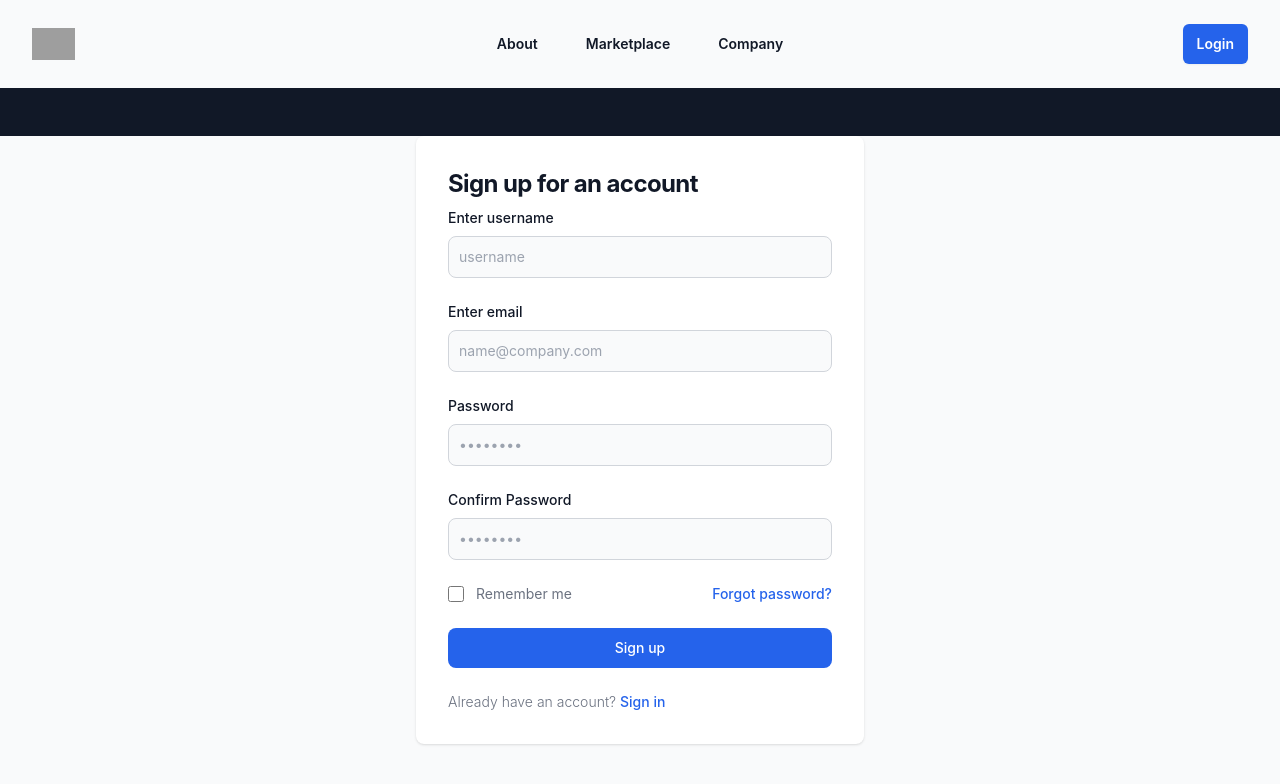
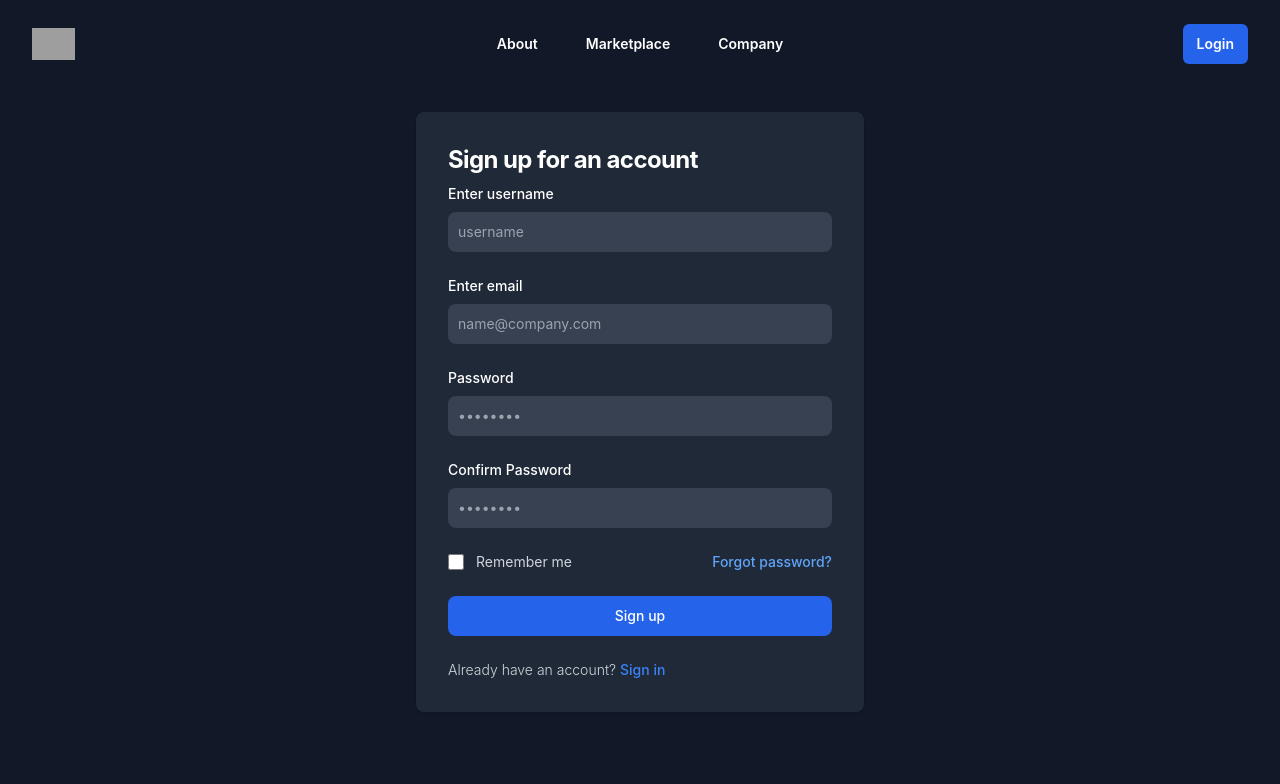
Before and after one commit to sj9102001/online-compiler-frontend, a Next.js app: page /auth/signup in a window 1280 px wide. Shown: the top 784 px of the page. Built offline with nearby package versions, Linux system fonts and the light colour scheme; grey boxes are pictures that could not be loaded.

Commit message:
migrated to dark theme

```diff
--- a/components/Header.tsx
+++ b/components/Header.tsx
@@ -10,7 +10,7 @@ const Header = () => {
     });
   }
   return (
-    <header className="bg-gray-50 dark:bg-[rgb(17,24,39)] ">
+    <header className=" bg-[rgb(17,24,39)]">
       <nav
         className="mx-auto flex max-w-7xl items-center justify-between p-6 lg:px-8"
         aria-label="Global"
@@ -48,7 +48,7 @@ const Header = () => {
             </svg>
           </button>
         </div>
-        <div className="hidden lg:flex lg:gap-x-12 dark:text-white text-gray-900">
+        <div className="hidden lg:flex lg:gap-x-12 text-white">
           <Link href="#" className="text-sm font-semibold leading-6 ">
             About
           </Link>
@@ -68,7 +68,7 @@ const Header = () => {
       {showSidebar && (
         <div className="lg:hidden" role="dialog" aria-modal="true">
           <div className="fixed inset-0 z-10"></div>
-          <div className="fixed inset-y-0 right-0 z-10 w-full overflow-y-auto bg-white px-6 py-6 sm:max-w-sm sm:ring-1 sm:ring-gray-900/10">
+          <div className="fixed inset-y-0 right-0 z-10 w-full overflow-y-auto bg-[rgb(17,24,39)] px-6 py-6 sm:max-w-sm sm:ring-1 sm:ring-gray-900/10">
             <div className="flex items-center justify-between">
               <a href="#" className="-m-1.5 p-1.5">
                 <span className="sr-only">Your Company</span>
@@ -81,7 +81,7 @@ const Header = () => {
               <button
                 onClick={toggleSidebar}
                 type="button"
-                className="-m-2.5 rounded-md p-2.5 text-gray-700"
+                className="-m-2.5 rounded-md p-2.5 text-gray-300"
               >
                 <span className="sr-only">Close menu</span>
                 <svg
@@ -105,19 +105,19 @@ const Header = () => {
                 <div className="space-y-2 py-6">
                   <a
                     href="#"
-                    className="-mx-3 block rounded-lg px-3 py-2 text-base font-semibold leading-7 text-gray-900 hover:bg-gray-50"
+                    className="-mx-3 block rounded-lg px-3 py-2 text-base font-semibold leading-7 text-white hover:bg-gray-800"
                   >
-                    Features
+                    About
                   </a>
                   <a
                     href="#"
-                    className="-mx-3 block rounded-lg px-3 py-2 text-base font-semibold leading-7 text-gray-900 hover:bg-gray-50"
+                    className="-mx-3 block rounded-lg px-3 py-2 text-base font-semibold leading-7 text-white hover:bg-gray-800"
                   >
                     Marketplace
                   </a>
                   <a
                     href="#"
-                    className="-mx-3 block rounded-lg px-3 py-2 text-base font-semibold leading-7 text-gray-900 hover:bg-gray-50"
+                    className="-mx-3 block rounded-lg px-3 py-2 text-base font-semibold leading-7 text-white hover:bg-gray-800"
                   >
                     Company
                   </a>
--- a/pages/auth/login/index.tsx
+++ b/pages/auth/login/index.tsx
@@ -1,83 +1,126 @@
 "use client";
-import Link from 'next/link';
-import React, { useRef } from 'react';
-import { useRouter } from 'next/navigation';
-import { showErrorToast, showSuccessToast } from '@/components/Toast';
+import Link from "next/link";
+import React, { useRef } from "react";
+import { useRouter } from "next/navigation";
+import { showErrorToast, showSuccessToast } from "@/components/Toast";
 
 type LoginPageProps = {
   showError: boolean;
   errorMessage: string;
-}
+};
 
 const LoginPage = (props: LoginPageProps) => {
-
   const router = useRouter();
   const emailRef = useRef<HTMLInputElement | null>(null);
   const passwordRef = useRef<HTMLInputElement | null>(null);
-
 
   const handleFormSubmit = async (e: SubmitEvent) => {
     e.preventDefault();
     const formData = {
       email: emailRef.current!.value,
-            password: passwordRef.current!.value
-        }
+      password: passwordRef.current!.value,
+    };
     try {
-            const response = await fetch('http://localhost:8080/user/login', {
-                method: 'POST',
+      const response = await fetch("http://localhost:8080/user/login", {
+        method: "POST",
         headers: {
-                    'Content-Type': 'application/json',
+          "Content-Type": "application/json",
         },
         body: JSON.stringify(formData),
-                credentials: 'include'
+        credentials: "include",
       });
       const data = await response.json();
       if (response.status === 200) {
         localStorage.setItem("jwtToken", data.token);
-                router.push('/dashboard');
+        router.push("/dashboard");
       } else {
         showErrorToast(data.message);
       }
     } catch (error) {
-            showErrorToast('An error occurred during login');
+      showErrorToast("An error occurred during login");
     }
   };
   return (
-        <section className="bg-gray-50">
-            <div className="flex flex-col items-center justify-start mt-12 px-6 py-8 mx-auto md:h-screen lg:py-0">
-
-                <div className="w-full bg-white rounded-lg shadow md:mt-0 sm:max-w-md xl:p-0">
+    <section className=" bg-[rgb(17,24,39)]">
+      <div className="flex flex-col items-center justify-start mt-12 px-6 py-8 mx-auto md:h-fit lg:py-0">
+        <div className="w-full bg-[rgb(31,41,55)]  rounded-lg shadow md:mt-0 sm:max-w-md xl:p-0">
           <div className="p-6 space-y-4 md:space-y-6 sm:p-8">
-                        <h1 className="text-xl font-bold leading-tight tracking-tight text-gray-900 md:text-2xl">
-                            {'Sign in'}
+            <h1 className="text-xl font-bold leading-tight tracking-tight text-white md:text-2xl">
+              {"Sign in"}
             </h1>
-                        <form onSubmit={() => handleFormSubmit(event as SubmitEvent)} className="space-y-4 md:space-y-6">
+            <form
+              onSubmit={() => handleFormSubmit(event as SubmitEvent)}
+              className="space-y-4 md:space-y-6"
+            >
               <div>
-                                <label htmlFor="email" className="block mb-2 text-sm font-medium text-gray-900">Your email</label>
-                                <input ref={emailRef} type="email" name="email" id="email" className="bg-gray-50 border border-gray-300 text-gray-900 sm:text-sm rounded-lg focus:ring-primary-600 focus:border-primary-600 block w-full p-2.5 " placeholder="name@company.com" />
+                <label
+                  htmlFor="email"
+                  className="block mb-2 text-sm font-medium text-white"
+                >
+                  Your email
+                </label>
+                <input
+                  ref={emailRef}
+                  type="email"
+                  name="email"
+                  id="email"
+                  className=" bg-gray-700 border-gray-600 placeholder-gray-400 text-white focus:ring-blue-500 focus:border-blue-500 sm:text-sm rounded-lg block w-full p-2.5 "
+                  placeholder="name@company.com"
+                />
               </div>
               <div>
-                                <label htmlFor="password" className="block mb-2 text-sm font-medium text-gray-900">Password</label>
-                                <input ref={passwordRef} type="password" name="password" id="password" placeholder="••••••••" className="bg-gray-50 border border-gray-300 text-gray-900 sm:text-sm rounded-lg focus:ring-primary-600 focus:border-primary-600 block w-full p-2.5" />
+                <label
+                  htmlFor="password"
+                  className="block mb-2 text-sm font-medium text-white"
+                >
+                  Password
+                </label>
+                <input
+                  ref={passwordRef}
+                  type="password"
+                  name="password"
+                  id="password"
+                  placeholder="••••••••"
+                  className=" sm:text-sm rounded-lg block w-full p-2.5  bg-gray-700 border-gray-600 placeholder-gray-400 text-white focus:ring-blue-500 focus:border-blue-500
+                "
+                />
               </div>
               <div className="flex items-center justify-between">
                 <div className="flex items-start">
                   <div className="flex items-center h-5">
-                                        <input id="remember" aria-describedby="remember" type="checkbox" className="w-4 h-4 border border-gray-300 rounded bg-gray-50 focus:ring-3 focus:ring-primary-300" />
+                    <input
+                      id="remember"
+                      aria-describedby="remember"
+                      type="checkbox"
+                      className="w-4 h-4 border bg-gray-700 border-gray-600 focus:ring-primary-600 ring-offset-gray-800 focus:border-blue-500 rounded focus:ring-3"
+                    />
                   </div>
                   <div className="ml-3 text-sm">
-                                        <label htmlFor="remember" className="text-gray-500">Remember me</label>
+                    <label htmlFor="remember" className="text-gray-300">
+                      Remember me
+                    </label>
                   </div>
                 </div>
-                                <a href="#" className="text-sm font-medium text-primary-600 hover:underline">Forgot password?</a>
+                <a
+                  href="#"
+                  className="text-sm font-medium text-primary-400 hover:underline"
+                >
+                  Forgot password?
+                </a>
               </div>
-                            <button type="submit" className="w-full text-white bg-primary-600 hover:bg-primary-700 focus:ring-4 focus:outline-none focus:ring-primary-300 font-medium rounded-lg text-sm px-5 py-2.5 text-center">
-                                {'Sign in'}
+              <button
+                type="submit"
+                className="w-full text-white bg-primary-600 hover:bg-primary-700 focus:ring-primary-800 focus:ring-4 focus:outline-none font-medium rounded-lg text-sm px-5 py-2.5 text-center"
+              >
+                {"Sign in"}
               </button>
-                            <p className="text-sm font-light text-gray-500">
-                                {'Don’t have an account yet?'}{' '}
-                                <Link href="/auth/signup" className="font-medium text-primary-600 hover:underline">
-                                    {'Sign up'}
+              <p className="text-sm font-light text-gray-300">
+                {"Don’t have an account yet?"}{" "}
+                <Link
+                  href="/auth/signup"
+                  className="font-medium text-primary-500 hover:underline"
+                >
+                  {"Sign up"}
                 </Link>
               </p>
             </form>
@@ -88,6 +131,4 @@ const LoginPage = (props: LoginPageProps) => {
   );
 };
 
-
-
 export default LoginPage;
--- a/pages/auth/signup/index.tsx
+++ b/pages/auth/signup/index.tsx
@@ -1,8 +1,8 @@
 "use client";
-import { showErrorToast, showSuccessToast } from '@/components/Toast';
-import Link from 'next/link';
-import React, { useRef } from 'react';
-import { useRouter } from 'next/navigation';
+import { showErrorToast, showSuccessToast } from "@/components/Toast";
+import Link from "next/link";
+import React, { useRef } from "react";
+import { useRouter } from "next/navigation";
 const SignupPage = () => {
   const router = useRouter();
   const usernameRef = useRef<HTMLInputElement | null>(null);
@@ -11,13 +11,13 @@ const SignupPage = () => {
   const confirmPasswordRef = useRef<HTMLInputElement | null>(null);
 
   const checkForm = (formData: {
-        username: string,
-        email: string,
-        password: string,
-        confirmPassword: string
+    username: string;
+    email: string;
+    password: string;
+    confirmPassword: string;
   }) => {
-        return formData.password === formData.confirmPassword
-    }
+    return formData.password === formData.confirmPassword;
+  };
 
   const handleFormSubmit = async (e: SubmitEvent) => {
     e.preventDefault();
@@ -26,24 +26,24 @@ const SignupPage = () => {
       email: emailRef.current!.value,
       password: passwordRef.current!.value,
       confirmPassword: confirmPasswordRef.current!.value,
-        }
+    };
     if (checkForm(formData) === false) {
       showErrorToast("Password and Confirm Password should match");
       return;
     }
     try {
       // Make a POST request to your signup API
-            const response = await fetch('http://localhost:8080/user/signup', {
-                method: 'POST',
+      const response = await fetch("http://localhost:8080/user/signup", {
+        method: "POST",
         headers: {
-                    'Content-Type': 'application/json',
+          "Content-Type": "application/json",
         },
         body: JSON.stringify(formData),
       });
       const data = await response.json();
       if (response.status === 201) {
         showSuccessToast(data.message);
-                router.push('/auth/login');
+        router.push("/auth/login");
       } else {
         showErrorToast(data.message);
       }
@@ -52,49 +52,118 @@ const SignupPage = () => {
     }
   };
   return (
-
-        <section className="bg-gray-50">
-            <div className="flex flex-col items-center justify-start mt-12 px-6 py-8 mx-auto md:h-screen lg:py-0">
-                <div className="w-full bg-white rounded-lg shadow md:mt-0 sm:max-w-md xl:p-0">
+    <section className="bg-[rgb(17,24,39)]">
+      <div className="flex flex-col items-center justify-start mt-6 px-6 py-8 mx-auto lg:py-0">
+        <div className="w-full bg-[rgb(31,41,55)] rounded-lg shadow md:mt-0 sm:max-w-md xl:p-0">
           <div className="p-6 space-y-4 md:space-y-2 sm:p-8">
-                        <h1 className="text-xl font-bold leading-tight tracking-tight text-gray-900 md:text-2xl">
-                            {'Sign up for an account'}
+            <h1 className="text-xl font-bold leading-tight tracking-tight text-white md:text-2xl">
+              {"Sign up for an account"}
             </h1>
-                        <form onSubmit={() => handleFormSubmit(event as SubmitEvent)} className="space-y-4 md:space-y-6" action="#">
+            <form
+              onSubmit={() => handleFormSubmit(event as SubmitEvent)}
+              className="space-y-4 md:space-y-6"
+              action="#"
+            >
               <div>
-                                <label htmlFor="username" className="block mb-2 text-sm font-medium text-gray-900">Enter username</label>
-                                <input ref={usernameRef} type="username" name="username" id="username" className="bg-gray-50 border border-gray-300 text-gray-900 sm:text-sm rounded-lg focus:ring-primary-600 focus:border-primary-600 block w-full p-2.5 " placeholder="username" />
+                <label
+                  htmlFor="username"
+                  className="block mb-2 text-sm font-medium text-white"
+                >
+                  Enter username
+                </label>
+                <input
+                  ref={usernameRef}
+                  type="username"
+                  name="username"
+                  id="username"
+                  className="bg-gray-700 border-gray-600 placeholder-gray-400 text-white focus:ring-blue-500 focus:border-blue-500 sm:text-sm rounded-lg block w-full p-2.5 "
+                  placeholder="username"
+                />
               </div>
               <div>
-                                <label htmlFor="email" className="block mb-2 text-sm font-medium text-gray-900">Enter email</label>
-                                <input ref={emailRef} type="email" name="email" id="email" className="bg-gray-50 border border-gray-300 text-gray-900 sm:text-sm rounded-lg focus:ring-primary-600 focus:border-primary-600 block w-full p-2.5 " placeholder="name@company.com" />
+                <label
+                  htmlFor="email"
+                  className="block mb-2 text-sm font-medium text-white"
+                >
+                  Enter email
+                </label>
+                <input
+                  ref={emailRef}
+                  type="email"
+                  name="email"
+                  id="email"
+                  className="bg-gray-700 border-gray-600 placeholder-gray-400 text-white focus:ring-blue-500 focus:border-blue-500 sm:text-sm rounded-lg block w-full p-2.5  "
+                  placeholder="name@company.com"
+                />
               </div>
               <div>
-                                <label htmlFor="password" className="block mb-2 text-sm font-medium text-gray-900">Password</label>
-                                <input ref={passwordRef} type="password" name="password" id="password" placeholder="••••••••" className="bg-gray-50 border border-gray-300 text-gray-900 sm:text-sm rounded-lg focus:ring-primary-600 focus:border-primary-600 block w-full p-2.5" />
+                <label
+                  htmlFor="password"
+                  className="block mb-2 text-sm font-medium text-white"
+                >
+                  Password
+                </label>
+                <input
+                  ref={passwordRef}
+                  type="password"
+                  name="password"
+                  id="password"
+                  placeholder="••••••••"
+                  className="bg-gray-700 border-gray-600 placeholder-gray-400 text-white focus:ring-blue-500 focus:border-blue-500 sm:text-sm rounded-lg block w-full p-2.5 "
+                />
               </div>
               <div>
-                                <label htmlFor="confirmPassword" className="block mb-2 text-sm font-medium text-gray-900">Confirm Password</label>
-                                <input ref={confirmPasswordRef} type="password" name="confirmPassword" id="confirmPassword" placeholder="••••••••" className="bg-gray-50 border border-gray-300 text-gray-900 sm:text-sm rounded-lg focus:ring-primary-600 focus:border-primary-600 block w-full p-2.5" />
+                <label
+                  htmlFor="confirmPassword"
+                  className="block mb-2 text-sm font-medium text-white"
+                >
+                  Confirm Password
+                </label>
+                <input
+                  ref={confirmPasswordRef}
+                  type="password"
+                  name="confirmPassword"
+                  id="confirmPassword"
+                  placeholder="••••••••"
+                  className="bg-gray-700 border-gray-600 placeholder-gray-400 text-white focus:ring-blue-500 focus:border-blue-500 sm:text-sm rounded-lg block w-full p-2.5 "
+                />
               </div>
               <div className="flex items-center justify-between">
                 <div className="flex items-start">
                   <div className="flex items-center h-5">
-                                        <input id="remember" aria-describedby="remember" type="checkbox" className="w-4 h-4 border border-gray-300 rounded bg-gray-50 focus:ring-3 focus:ring-primary-300" />
+                    <input
+                      id="remember"
+                      aria-describedby="remember"
+                      type="checkbox"
+                      className="w-4 h-4 border bg-gray-700 border-gray-600 focus:ring-primary-600 ring-offset-gray-800 focus:border-blue-500 rounded focus:ring-3"
+                    />
                   </div>
                   <div className="ml-3 text-sm">
-                                        <label htmlFor="remember" className="text-gray-500">Remember me</label>
+                    <label htmlFor="remember" className="text-gray-300">
+                      Remember me
+                    </label>
                   </div>
                 </div>
-                                <a href="#" className="text-sm font-medium text-primary-600 hover:underline">Forgot password?</a>
+                <a
+                  href="#"
+                  className="text-sm font-medium text-primary-400 hover:underline"
+                >
+                  Forgot password?
+                </a>
               </div>
-                            <button type="submit" className="w-full text-white bg-primary-600 hover:bg-primary-700 focus:ring-4 focus:outline-none focus:ring-primary-300 font-medium rounded-lg text-sm px-5 py-2.5 text-center">
-                                {'Sign up'}
+              <button
+                type="submit"
+                className="w-full text-white bg-primary-600 hover:bg-primary-700 focus:ring-primary-800 focus:ring-4 focus:outline-none font-medium rounded-lg text-sm px-5 py-2.5 text-center"
+              >
+                {"Sign up"}
               </button>
-                            <p className="text-sm font-light text-gray-500">
-                                {'Already have an account?'}{' '}
-                                <Link href="/auth/login" className="font-medium text-primary-600 hover:underline">
-                                    {'Sign in'}
+              <p className="text-sm font-light text-gray-300">
+                {"Already have an account?"}{" "}
+                <Link
+                  href="/auth/login"
+                  className="font-medium text-primary-500 hover:underline"
+                >
+                  {"Sign in"}
                 </Link>
               </p>
             </form>
@@ -105,5 +174,4 @@ const SignupPage = () => {
   );
 };
 
-
 export default SignupPage;
--- a/pages/index.tsx
+++ b/pages/index.tsx
@@ -5,7 +5,7 @@ import React from "react";
 
 export default function Home() {
   return (
-    <main className="flex min-h-screen flex-col items-center justify-between p-24 bg-dark-main">
+    <main className="flex  flex-col items-center pt-12 justify-between bg-dark-main">
       <HeroSection />
     </main>
   );
```
Also changed, not shown: components/HeroSection.tsx (+4 -4 lines). Lines whose indentation alone changed are shown as unchanged.
